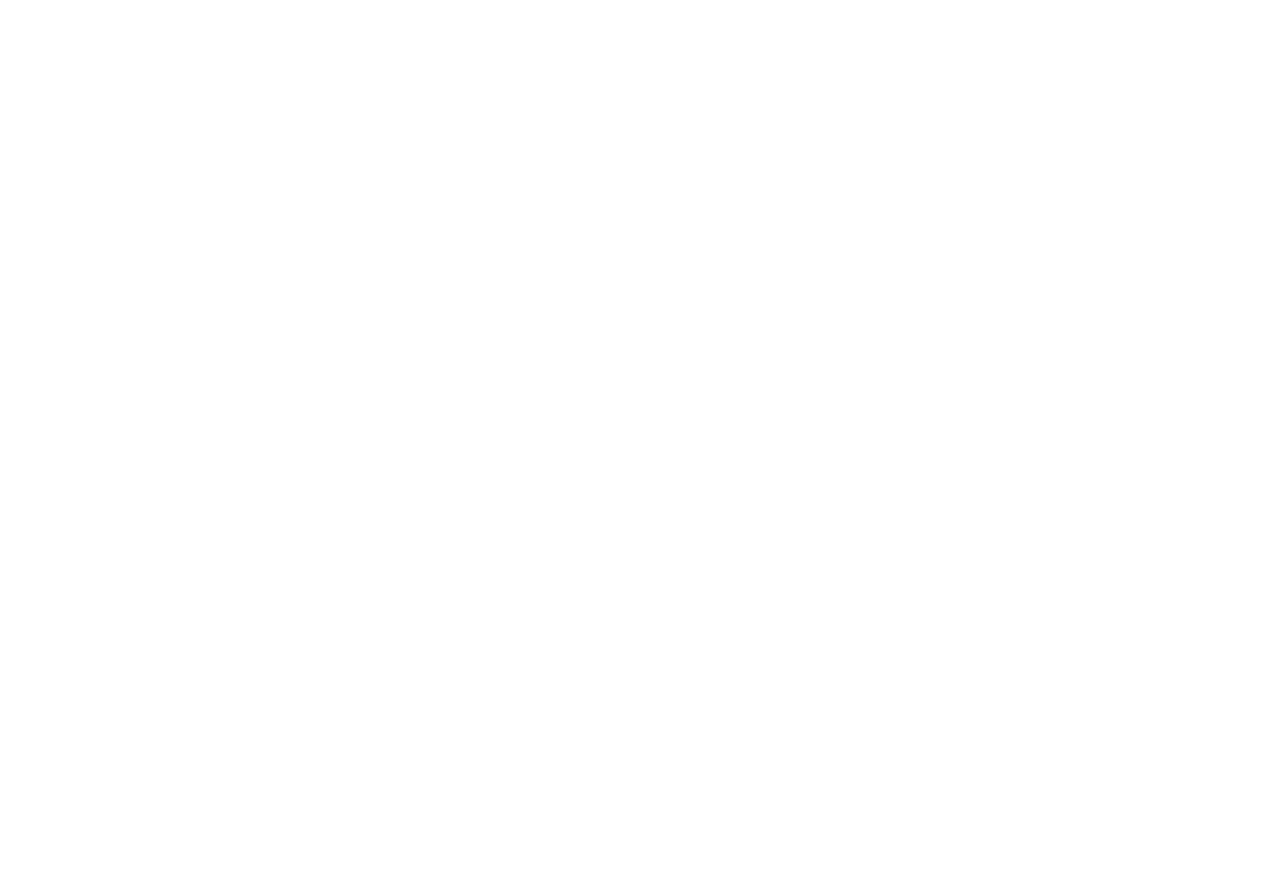
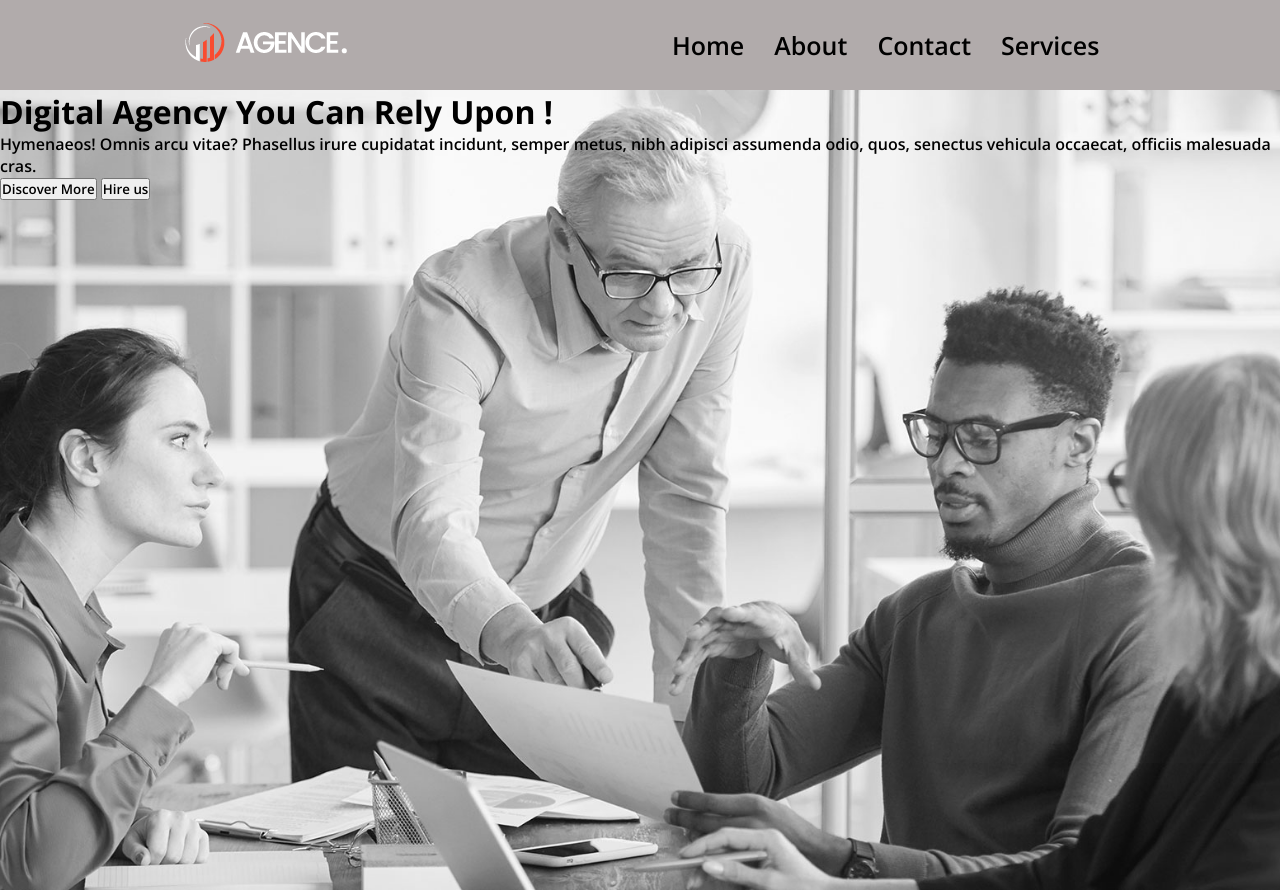
Before and after one commit to ShahriarZe/practice-project-2, a plain HTML site: page index.html in a window 1280 px wide. Before the commit the page ends 800 px from the top, so only its background shows below. Drawn offline with nearby package versions, Linux system fonts and the light colour scheme.

Commit message:
nav section and image file added

```diff
--- a/index.html
+++ b/index.html
@@ -4,8 +4,39 @@
     <meta charset="UTF-8">
     <meta name="viewport" content="width=device-width, initial-scale=1.0">
     <title>Digital Agency</title>
+    <link rel="preconnect" href="https://fonts.googleapis.com">
+    <link rel="preconnect" href="https://fonts.gstatic.com" crossorigin>
+    <link href="https://fonts.googleapis.com/css2?family=Open+Sans:wght@600;700&display=swap" rel="stylesheet">
+    <link rel="stylesheet" href="style.css">
 </head>
 <body>
+    <header>
+        <nav class="nav-content">
+            <div>
+                <img src="./asset/logo/logo.png" alt="">
+            </div>
+            <div class="nav-item">
+                    <li>Home</li>
+                    <li>About</li>
+                    <li>Contact</li>
+                    <li>Services</li>
+            </div>
+        </nav>
+    </header>
 
+    <main>
+        <div class="main-section">
+            <div class="main-content">
+                <h1>Digital Agency You Can Rely Upon !</h1>
+                <p>Hymenaeos! Omnis arcu vitae? Phasellus irure cupidatat incidunt, semper metus, nibh adipisci assumenda odio, quos, senectus vehicula occaecat, officiis malesuada cras.</p>
+                <button>Discover More</button>
+                <button>Hire us</button>
+            </div>
+        </div>
+    </main>
+
+    <footer>
+
+    </footer>
 </body>
 </html>
--- /dev/null
+++ b/style.css
@@ -0,0 +1,33 @@
+*{
+    padding: 0;
+    margin: 0;
+    font-family: 'Open Sans', sans-serif;
+}
+
+/* Nav Section */
+
+.nav-content{
+    display: flex;
+    justify-content: space-around;
+    background-color: rgb(177, 171, 171);
+    padding: 20px;
+    align-items: center;
+}
+.nav-item{
+    display: flex;
+    justify-content: space-around;
+    list-style: none;
+    gap: 30px;
+    font-size: 25px;
+}
+
+/* Main Section */
+
+/* Main 1st Part */
+.main-content{
+    height: 100vh;
+    background-image: url('./asset/image/background.jpg');
+    background-repeat: no-repeat;
+    background-size: cover;
+    background-position: center;
+}
```
Also changed, not shown: asset/icons/bar-chart.png (added), asset/icons/coding.png (added), asset/icons/digital-marketing.png (added), asset/icons/phone-call.png (added), asset/icons/startup.png (added), asset/image/author.jpg (added), asset/image/background.jpg (added), asset/image/blog-1.jpg (added), asset/image/blog-2.jpg (added), asset/image/blog-3.jpg (added), asset/image/footer-bg.png (added), asset/image/girl-3.jpg (added), asset/image/man-1.jpg (added), asset/image/man-2.jpg (added), 2 more files.
